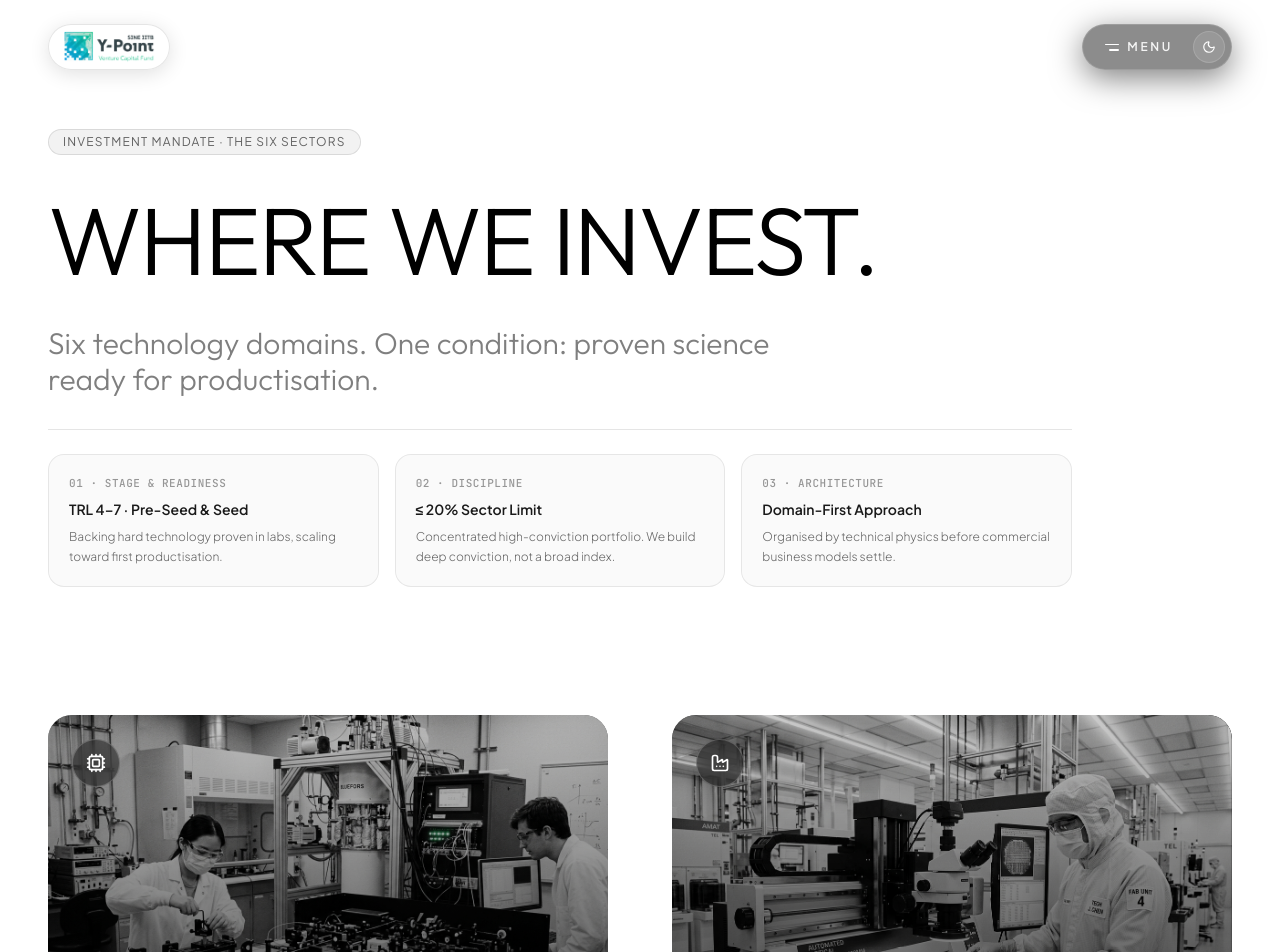
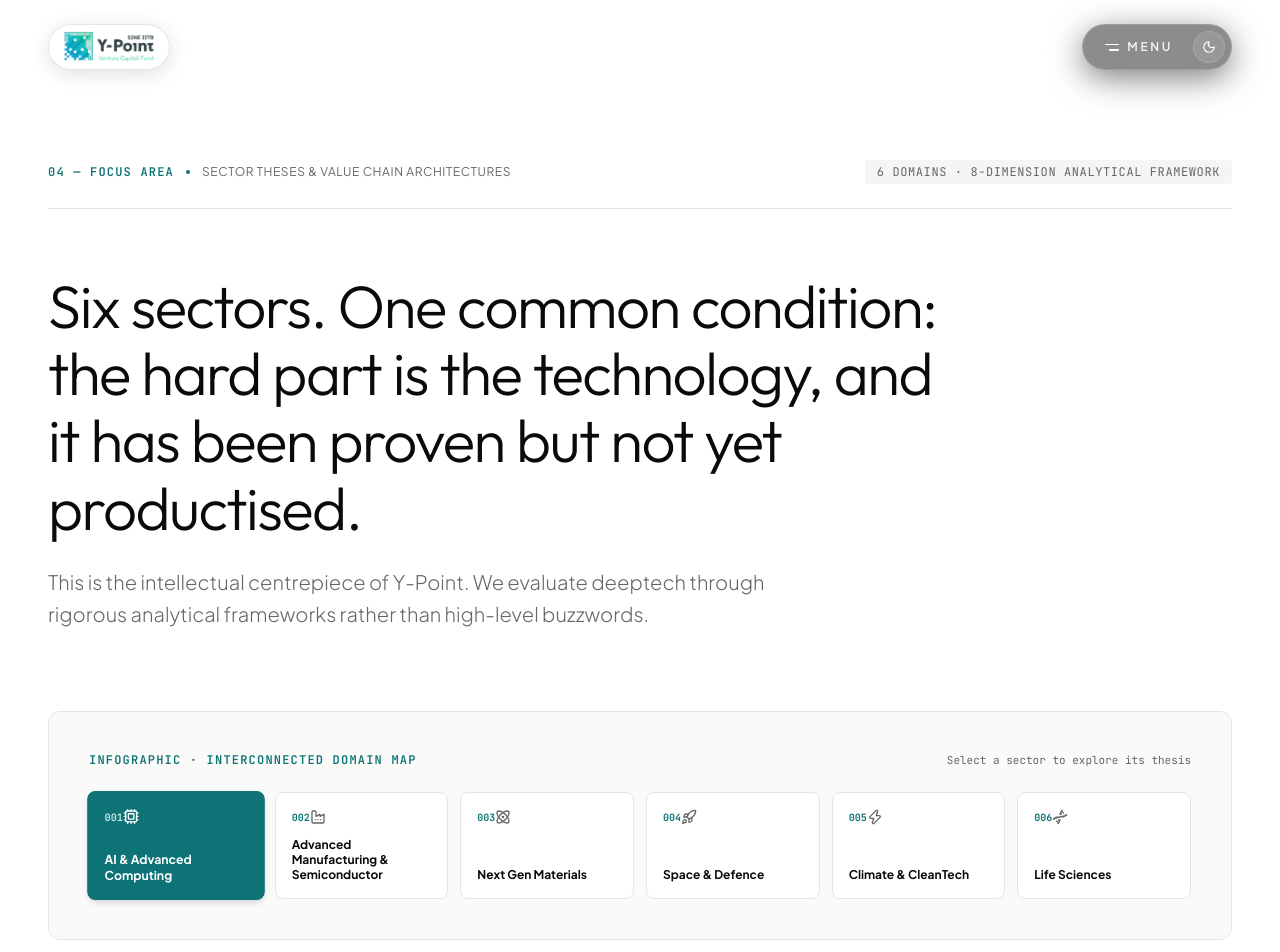
Before and after one commit to Ankit-singh-dot/y-point, a Next.js app in the folder my-app/: page /focus-areas in a window 1280 px wide. Shown: the top 952 px of the page. Built offline with nearby package versions, Linux system fonts and the light colour scheme.

Commit message:
first_draft_thing: my-app/app/focus-areas/page.tsx

```diff
--- a/my-app/app/focus-areas/page.tsx
+++ b/my-app/app/focus-areas/page.tsx
@@ -1,188 +1,12 @@
 "use client";
 
 import React from "react";
-import Image from "next/image";
-import Link from "next/link";
-import { ArrowUpRight, Cpu, Factory, Atom, Rocket, Zap, Dna } from "lucide-react";
-import { VERTICALS } from "../data/verticals";
-import { motion } from "framer-motion";
-
-const verticalIcons: Record<string, React.ElementType> = {
-  "ai-advanced-computing": Cpu,
-  "advanced-manufacturing-semiconductor": Factory,
-  "next-gen-materials": Atom,
-  "space-defence": Rocket,
-  "climate-cleantech": Zap,
-  "life-sciences": Dna,
-};
+import FocusAreaSection from "../components/FocusAreaSection";
 
 export default function FocusAreasHub() {
-  const verticalsList = Object.values(VERTICALS);
-
-  const staggerContainer = {
-    hidden: { opacity: 0 },
-    show: {
-      opacity: 1,
-      transition: { staggerChildren: 0.15 }
-    }
-  };
-
-  const fadeInUp = {
-    hidden: { opacity: 0, y: 40 },
-    show: { opacity: 1, y: 0, transition: { duration: 0.8, ease: [0.16, 1, 0.3, 1] as [number, number, number, number] } }
-  };
-
   return (
-    <div className="min-h-screen pt-20 sm:pt-28 lg:pt-32 pb-14 sm:pb-20 lg:pb-24">
-      <div className="mx-auto max-w-7xl px-4 sm:px-8 lg:px-12 space-y-14 sm:space-y-24 lg:space-y-32">
-
-        {/* Page Hero */}
-        <motion.div
-          variants={staggerContainer}
-          initial="hidden"
-          animate="show"
-          className="space-y-6 sm:space-y-8 max-w-5xl"
-        >
-          <motion.div variants={fadeInUp} className="inline-flex items-center gap-2 rounded-full border border-black/10 dark:border-white/20 bg-black/5 dark:bg-white/5 px-3.5 py-1 text-[11px] sm:text-xs font-sans uppercase tracking-widest text-black/60 dark:text-white/60">
-            <span>Investment Mandate · The Six Sectors</span>
-          </motion.div>
-
-          <motion.h1 variants={fadeInUp} className="font-display font-light text-4xl sm:text-6xl md:text-8xl tracking-tight text-black dark:text-white leading-[1.1]">
-            WHERE WE INVEST.
-          </motion.h1>
-
-          <motion.p variants={fadeInUp} className="font-display font-light text-xl sm:text-2xl lg:text-3xl text-black/50 dark:text-white/50 max-w-3xl">
-            Six technology domains. One condition: proven science ready for productisation.
-          </motion.p>
-
-          {/* Compiled Fund Tenets: 3 Crisp High-Impact Pillars */}
-          <motion.div
-            variants={fadeInUp}
-            className="grid grid-cols-1 sm:grid-cols-3 gap-4 pt-4 sm:pt-6 border-t border-black/10 dark:border-white/10"
-          >
-            <div className="rounded-2xl border border-black/8 dark:border-white/10 bg-black/[0.02] dark:bg-white/[0.02] p-5 space-y-2">
-              <span className="font-mono text-[11px] uppercase tracking-wider text-black/40 dark:text-white/40 block font-medium">
-                01 · Stage & Readiness
-              </span>
-              <p className="font-sans font-semibold text-sm text-black/90 dark:text-white/90">
-                TRL 4–7 · Pre-Seed & Seed
-              </p>
-              <p className="font-sans font-light text-xs text-black/60 dark:text-white/60 leading-relaxed">
-                Backing hard technology proven in labs, scaling toward first productisation.
-              </p>
-            </div>
-
-            <div className="rounded-2xl border border-black/8 dark:border-white/10 bg-black/[0.02] dark:bg-white/[0.02] p-5 space-y-2">
-              <span className="font-mono text-[11px] uppercase tracking-wider text-black/40 dark:text-white/40 block font-medium">
-                02 · Discipline
-              </span>
-              <p className="font-sans font-semibold text-sm text-black/90 dark:text-white/90">
-                ≤ 20% Sector Limit
-              </p>
-              <p className="font-sans font-light text-xs text-black/60 dark:text-white/60 leading-relaxed">
-                Concentrated high-conviction portfolio. We build deep conviction, not a broad index.
-              </p>
-            </div>
-
-            <div className="rounded-2xl border border-black/8 dark:border-white/10 bg-black/[0.02] dark:bg-white/[0.02] p-5 space-y-2">
-              <span className="font-mono text-[11px] uppercase tracking-wider text-black/40 dark:text-white/40 block font-medium">
-                03 · Architecture
-              </span>
-              <p className="font-sans font-semibold text-sm text-black/90 dark:text-white/90">
-                Domain-First Approach
-              </p>
-              <p className="font-sans font-light text-xs text-black/60 dark:text-white/60 leading-relaxed">
-                Organised by technical physics before commercial business models settle.
-              </p>
-            </div>
-          </motion.div>
-        </motion.div>
-
-        {/* The Six Verticals */}
-        <motion.div
-          initial="hidden"
-          whileInView="show"
-          viewport={{ once: true, margin: "-100px" }}
-          variants={staggerContainer}
-          className="grid grid-cols-1 lg:grid-cols-2 gap-x-12 lg:gap-x-16 gap-y-12 sm:gap-y-16 lg:gap-y-24"
-        >
-          {verticalsList.map((vert) => {
-            const Icon = verticalIcons[vert.slug] || Cpu;
-            return (
-              <motion.div
-                variants={fadeInUp}
-                key={vert.slug}
-                className="group flex flex-col justify-between space-y-8"
-              >
-                {/* Visual Header */}
-                <div className="relative aspect-[16/10] w-full overflow-hidden rounded-3xl bg-black">
-                  <Image
-                    src={vert.image}
-                    alt={vert.name}
-                    fill
-                    className="object-cover transition-transform duration-[2s] ease-[cubic-bezier(0.16,1,0.3,1)] group-hover:scale-105 opacity-80 mix-blend-screen"
-                    sizes="(max-width: 768px) 100vw, 50vw"
-                  />
-                  <div className="absolute inset-0 bg-gradient-to-t from-black/60 to-transparent" />
-
-                  <div className="absolute top-6 left-6 flex h-12 w-12 items-center justify-center rounded-full border border-white/20 bg-black/40 backdrop-blur-md text-white">
-                    <Icon className="h-5 w-5" />
-                  </div>
-
-                  <div className="absolute bottom-6 left-6 right-6">
-                    <span className="font-sans text-xs uppercase tracking-wider text-white font-semibold bg-black/50 px-4 py-2 rounded-full border border-white/20 backdrop-blur-md">
-                      {vert.heroHeadline}
-                    </span>
-                  </div>
-                </div>
-
-                {/* Card Body */}
-                <div className="flex flex-col space-y-6">
-                  <div className="space-y-3">
-                    <h2 className="font-display font-light text-2xl sm:text-3xl lg:text-4xl text-black dark:text-white group-hover:text-black/60 dark:group-hover:text-white/60 transition-colors">
-                      {vert.name}
-                    </h2>
-                    <p className="font-display font-light text-lg sm:text-xl text-black/70 dark:text-white/70 leading-relaxed">
-                      &ldquo;{vert.oneLineThesis}&rdquo;
-                    </p>
-                  </div>
-
-                  {/* Scannable Active Inquiries (Compiled, replacing repetitive paragraphs) */}
-                  <div className="space-y-2 pt-2">
-                    <span className="font-mono text-[10px] uppercase tracking-wider text-black/40 dark:text-white/40 block font-medium">
-                      Active Inquiries
-                    </span>
-                    <div className="flex flex-wrap gap-2">
-                      {vert.whereWeAreLooking.slice(0, 3).map((item, idx) => (
-                        <span
-                          key={idx}
-                          className="inline-flex items-center px-3 py-1 rounded-full text-xs font-sans font-light bg-black/[0.03] dark:bg-white/[0.04] border border-black/8 dark:border-white/10 text-black/75 dark:text-white/75"
-                        >
-                          {item}
-                        </span>
-                      ))}
-                    </div>
-                  </div>
-
-                  <div className="flex items-center justify-between pt-5 border-t border-black/10 dark:border-white/10">
-                    <span className="font-mono text-xs text-black/40 dark:text-white/40 tracking-wider uppercase">
-                      TRL 4–7 · Pre-seed & Seed
-                    </span>
-                    <Link
-                      href={`/focus-areas/${vert.slug}`}
-                      className="inline-flex items-center gap-2 font-sans text-xs sm:text-sm uppercase tracking-wider text-black dark:text-white hover:text-black/60 dark:hover:text-white/60 transition-colors font-semibold"
-                    >
-                      <span>Read Thesis</span>
-                      <ArrowUpRight className="h-4 w-4 transition-transform group-hover:translate-x-1 group-hover:-translate-y-1" />
-                    </Link>
-                  </div>
-                </div>
-              </motion.div>
-            );
-          })}
-        </motion.div>
-
-      </div>
-    </div>
+    <main className="min-h-screen pt-8">
+      <FocusAreaSection />
+    </main>
   );
 }
```
